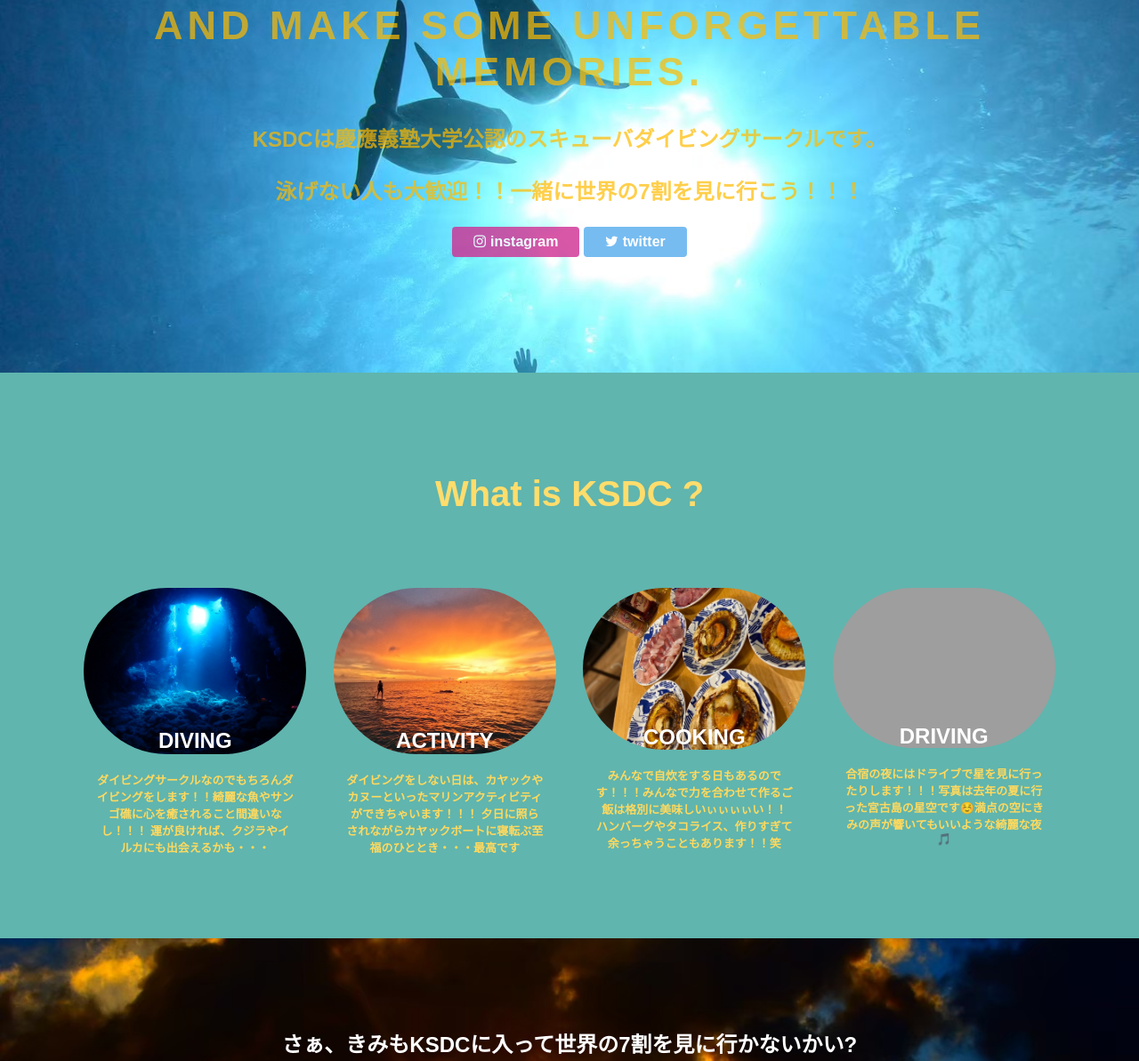
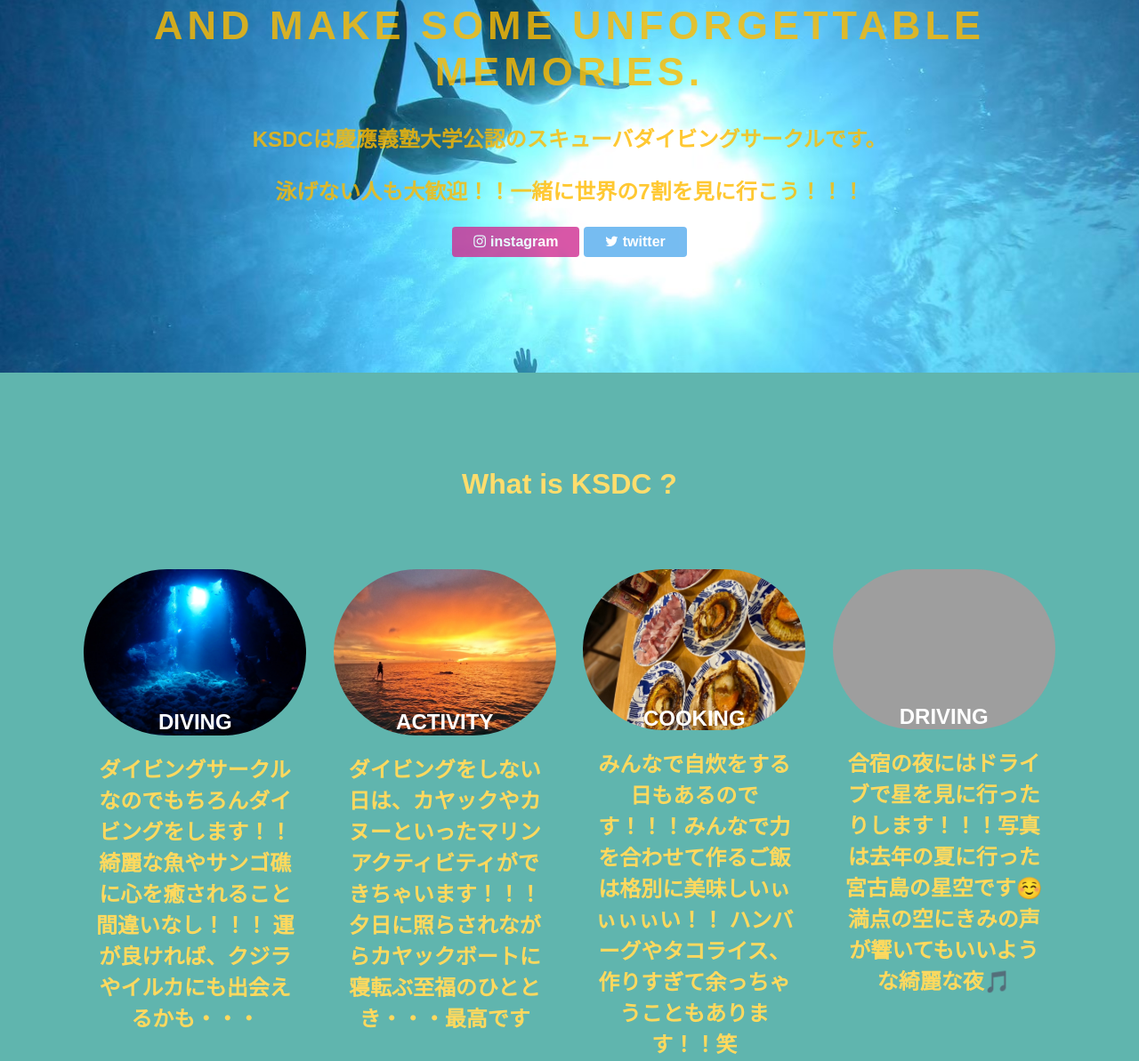
Before and after one commit to sui0329/KSDC, a plain HTML site: page index.html in a window 1280 px wide. Shown: the part 289-1482 px from the top of the page at 89% size. Drawn offline with Linux system fonts and the light colour scheme; grey boxes are pictures that could not be loaded.

Commit message:
Update stylesheet.css

```diff
--- a/stylesheet.css
+++ b/stylesheet.css
@@ -37,13 +37,13 @@
   }
 
   .top-wrapper h1 {
-    opacity: 0.7;
+    opacity: 0.8;
     font-size: 45px;
     letter-spacing: 5px;
   }
 
   .top-wrapper p {
-    opacity: 0.7;
+    opacity: 0.8;
   }
 
   .btn-wrapper {
@@ -146,12 +146,6 @@
     background-color: #7078d0;
   }
 
-  .subMenu {
-    width: 130px;
-    text-align: center;
-    height: 65px;
-  }
-
   .subMenu li:last-child{
     border: none;
   }
@@ -166,6 +160,9 @@
     float: right;
     display: none;
     transition: 2s;
+    width: 130px;
+    text-align: center;
+    height: 65px;
   }
 
   .subMenu ul {
@@ -215,14 +212,11 @@
   .heading {
     padding-top: 80px;
     padding-bottom: 50px;
+    font-weight: bold;
   }
 
-  .lesson-wrapper h2{
-    font-size: 40px;
-  }
-
-  .heading {
-    font-weight: bold;
+  .lesson-wrapper h2 {
+    font-size: xx-large;
   }
 
   .lesson {
@@ -249,7 +243,7 @@
     width: 80%;
     display: inline-block;
     margin-top: 15px;
-    font-size: 13px;
+    font-size: x-large;
     color: #ffd95e;
   }
 
@@ -267,6 +261,10 @@
 
   .heading{
     color: #ffdd6c;
+  }
+
+  .heading h2 {
+    font-size: xx-large;
   }
 
   .message {
```
